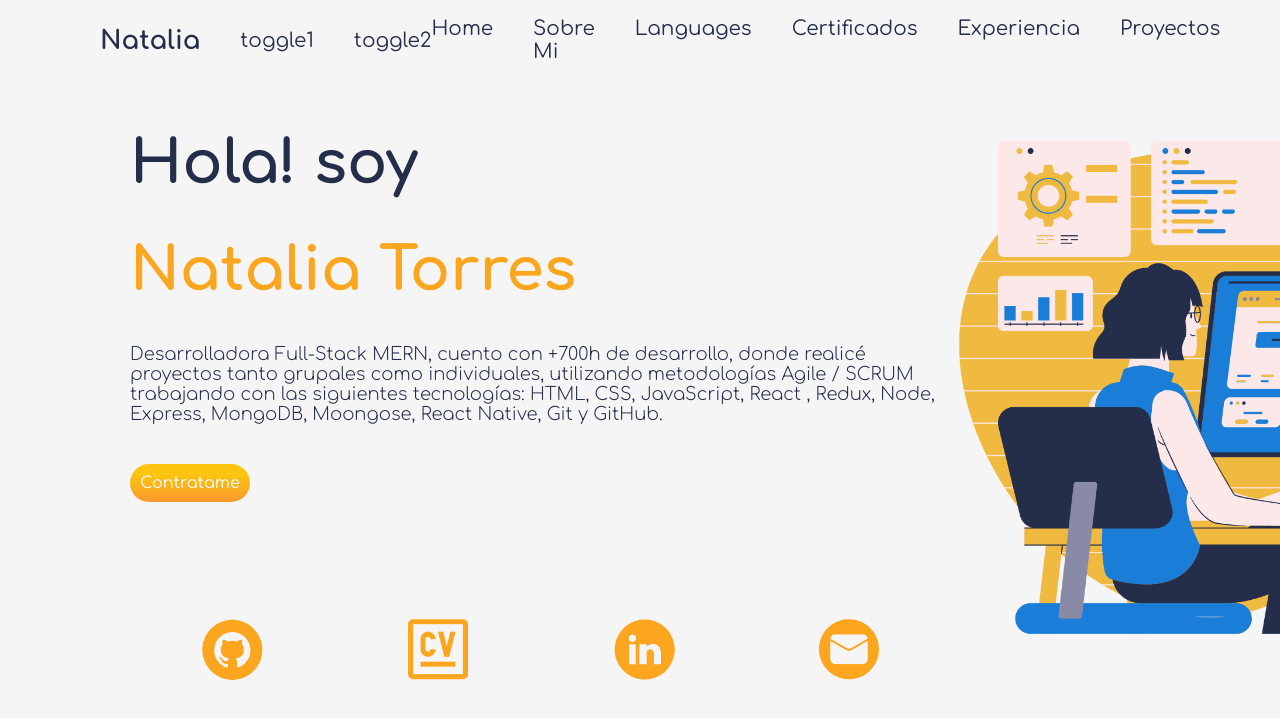
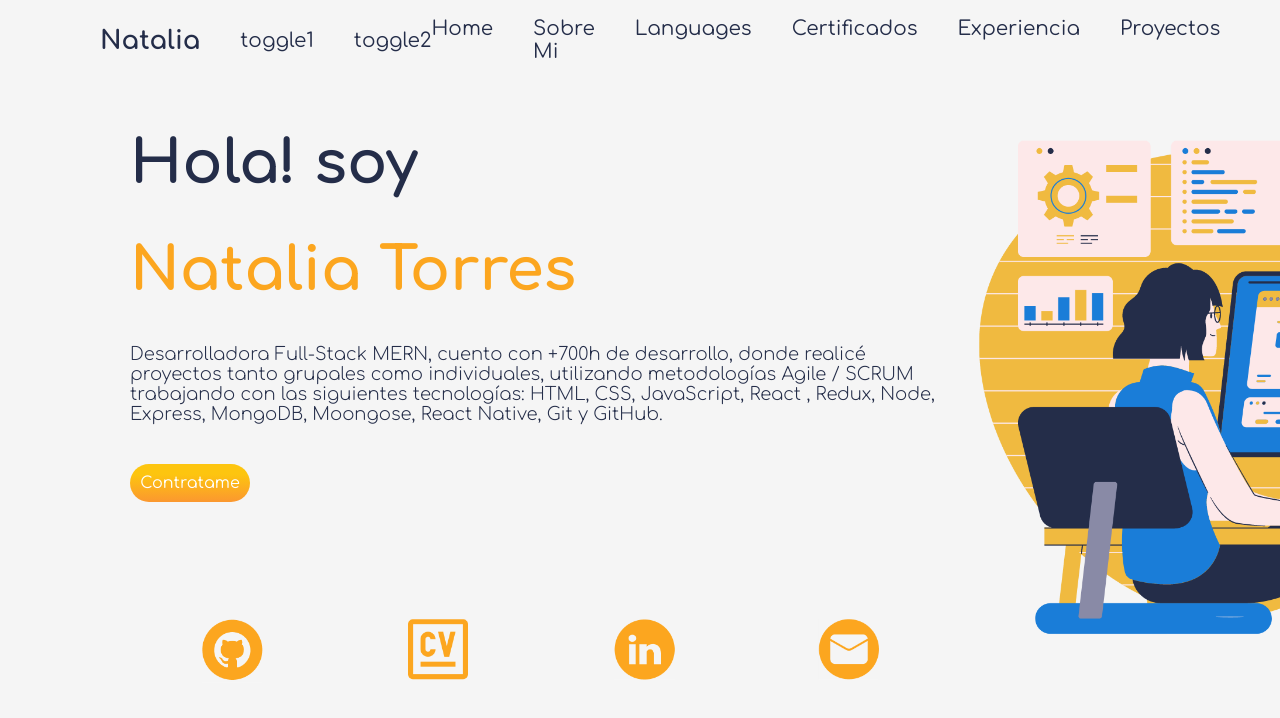
Before and after one commit to NataliaTorres5/NataliaTorresPortafolio, a React (Create React App) app: page / in a window 1280 px wide. Shown: the top 718 px of the page. Built offline with nearby package versions, Linux system fonts and the light colour scheme.

Commit message:
added right part of intro

```diff
--- a/src/components/Intro/Intro.css
+++ b/src/components/Intro/Intro.css
@@ -55,3 +55,9 @@ gap: 0rem;
     transform: scale(0.3);
     cursor:pointer;
 }
+
+.i-right{
+    flex:1;
+    position:relative;
+    margin-left: 1rem;
+}
```
